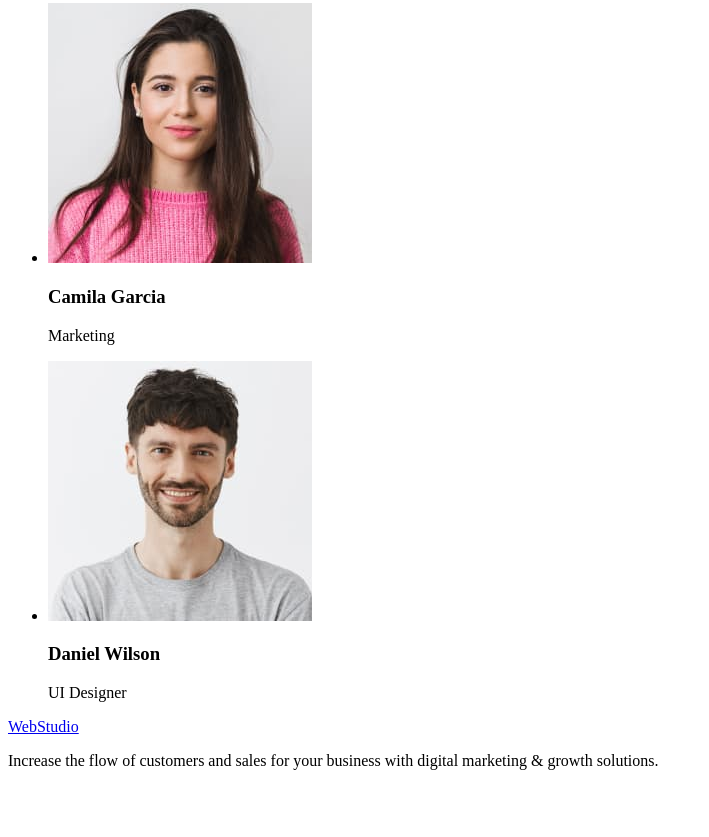
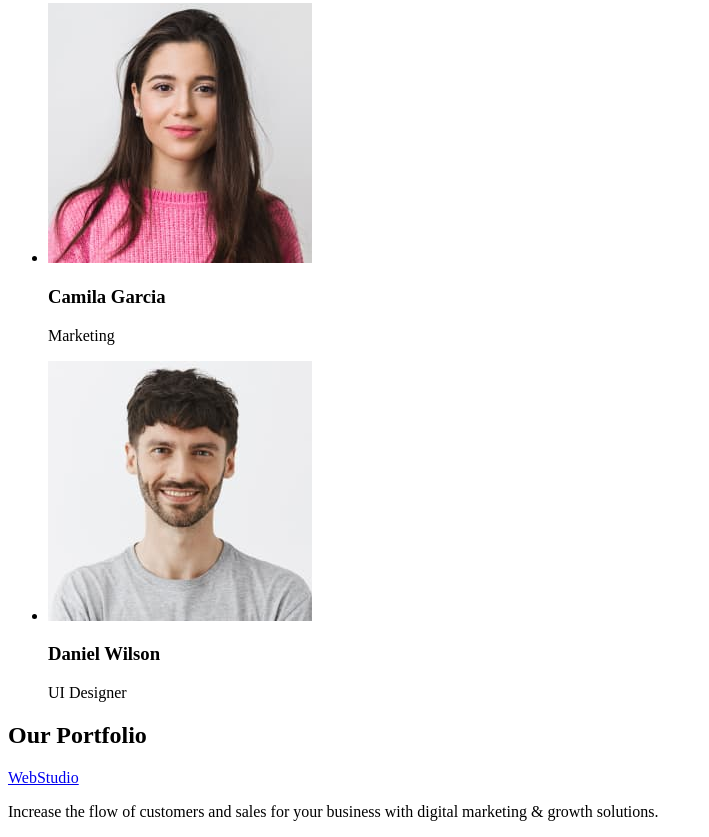
Before and after one commit to SERHIHUB/goit-markup-hw-01, a plain HTML site: page index.html in a window 1280 px wide. Shown: the part 1324-2161 px from the top of the page, without its empty margins (0-709 px from the left). Before the commit the page ends 2110 px from the top, so only its background shows below. Drawn offline with Linux system fonts and the light colour scheme.

Commit message:
join section

```diff
--- a/index.html
+++ b/index.html
@@ -117,6 +117,9 @@
           </li>
         </ul>
       </section>
+      <section class="portfolio">
+        <h2 class="portfolio__title">Our Portfolio</h2>
+      </section>
     </main>
     <footer class="footer">
       <a href="./index.html">WebStudio</a>
```
